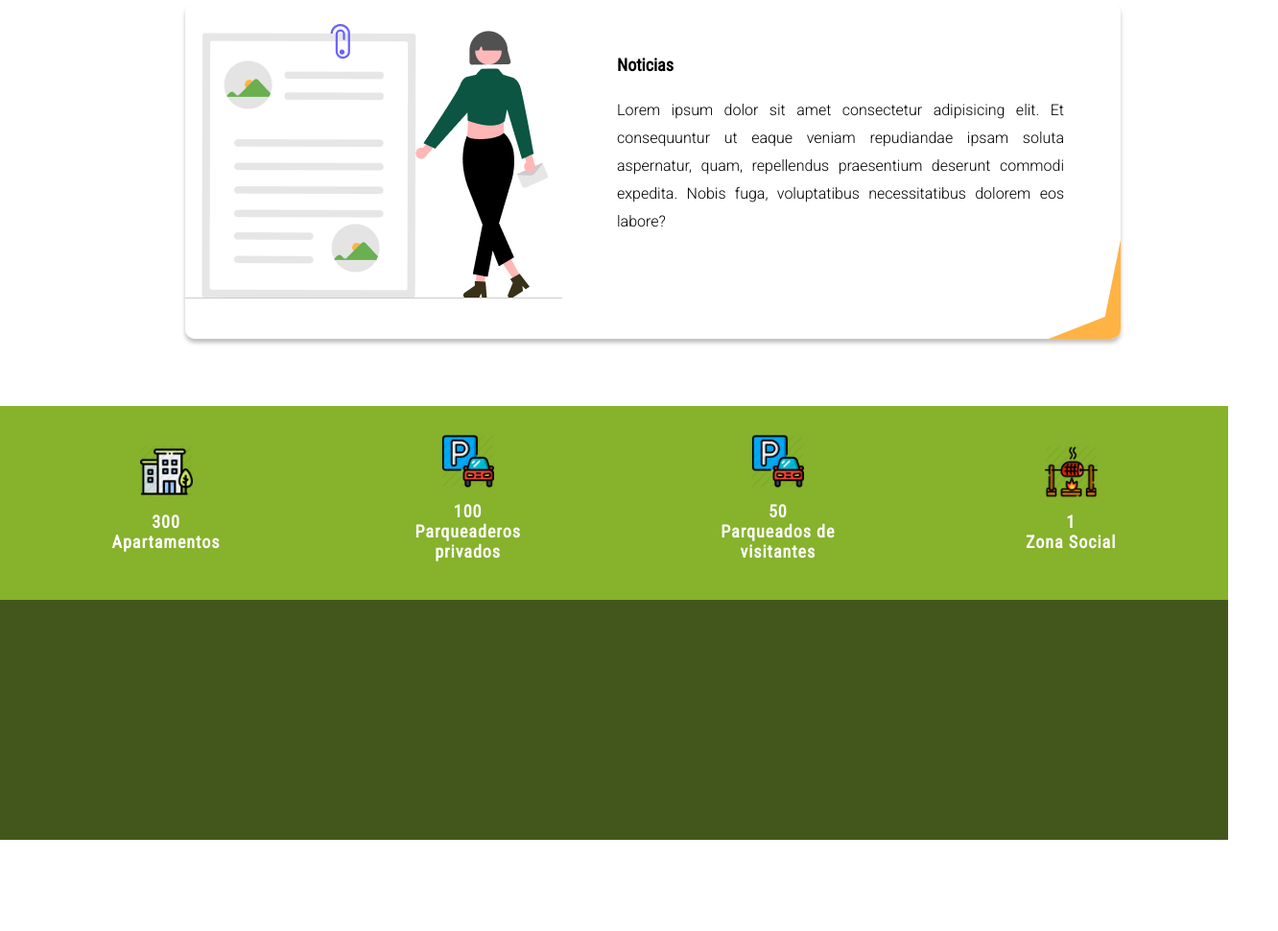
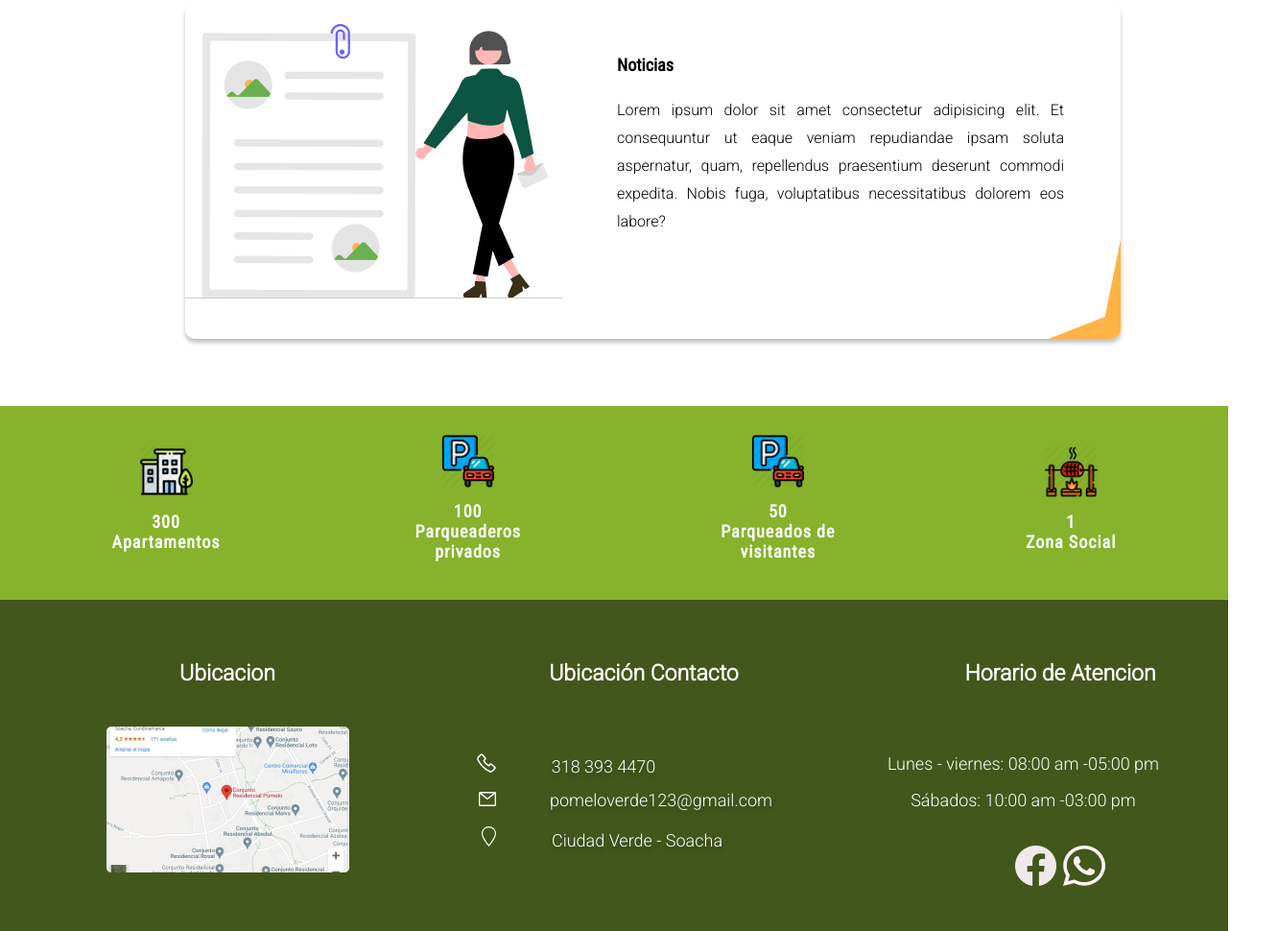
Before and after one commit to Ronaldgonza/Pomelo, a plain HTML site: page Pages/clasificados.html in a window 1280 px wide. Shown: the part 2088-3058 px from the top of the page at 96% size, 1332 px wide, since content can reach past the window. Before the commit the page ends 2963 px from the top, so only its background shows below. Drawn offline with Linux system fonts and the light colour scheme; files whose address does not match are found by name.

Commit message:
Retirando codigo comentado de Footer

```diff
--- a/Pages/clasificados.html
+++ b/Pages/clasificados.html
@@ -113,7 +113,50 @@
 
 
         <footer>
-            <!-- Ingrese el código aquí rama footer-->
+
+            <article class="grid__container__footer">
+                <div class="container__form__footer">
+                    <div class="grid__container__info_pse">
+                        <div class="grid-item">
+                            <p class="titulos_footer">Ubicacion</p>
+
+                            <div class="">
+                                <img src="../Media/Home/mapa.png" alt="Mapa"/>
+                            </div>
+                        </div>
+                        <div class="grid-item">
+                            <p class="titulos_footer">Ubicación Contacto</p>
+
+                            <div class="containers">
+                                <ul class="telefono__cont">
+                                    <li>318 393 4470</li>
+                                </ul>
+                                <ul class="correo_cont">
+                                    <li>pomeloverde123@gmail.com</li>
+                                </ul>
+                                <ul class="ciudad__cont">
+                                    <li>Ciudad Verde - Soacha</li>
+                                </ul>
+                            </div>
+                        </div>
+                        <div class="grid-item">
+                            <p class="titulos_footer">Horario de Atencion</p>
+
+                            <div class="containers">
+                                <div class="container__info_horario">
+                                    <p>Lunes - viernes: 08:00 am -05:00 pm</p>
+                                    <p>Sábados: 10:00 am -03:00 pm</p>
+                                </div>
+                            </div>
+                            <img src="../Media/Icons/fb.png" alt="Mapa" />
+                            <img src="../Media/Icons/wp.png" alt="Mapa" />
+                        </div>
+                    </div>
+                </div>
+
+
+
+            </article>
         </footer>
     </body>
 </html>
```
Also changed, not shown: Styles/Views/clasificados.css (line endings or trailing spaces).
